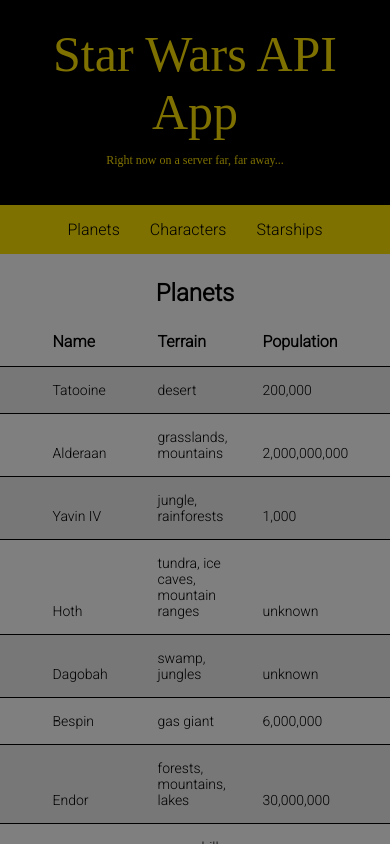
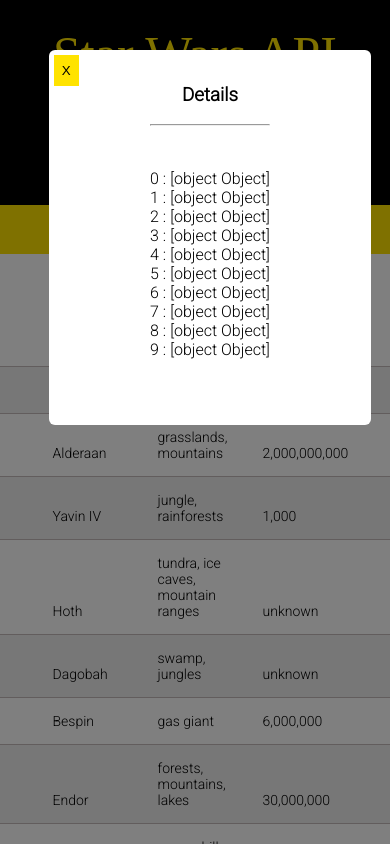
Before and after one commit to Andysimmonsisme/Star-Wars-API-App, an Angular app: page / in a window 390 px wide. Shown: the top 844 px of the page. Built offline with nearby package versions, Linux system fonts and the light colour scheme; a web font is replaced by a local one.

Commit message:
more work on modal (unfinished)

```diff
--- a/src/app/_base.scss
+++ /dev/null
@@ -1,5 +0,0 @@
-%list-text {
-  float: left;
-  padding: 15px;
-}
-$primary: #ffe300;
--- a/src/category-details/category-details.component.html
+++ b/src/category-details/category-details.component.html
@@ -19,7 +19,7 @@
 <div id="modal">
   <button class="btn close" (click)="closeModal()">X</button>
   <div class="modal-text">
-    <div><strong>Details</strong></div>
+    <h3>Details</h3>
     <hr />
     <br />
     <ul>
--- a/src/category-details/category-details.component.scss
+++ b/src/category-details/category-details.component.scss
@@ -1,5 +1,9 @@
+$primary: #ffe300;
+$secondary: #000;
+$tertiary: #c2ab00;
+
 %grid-row-border {
-  border-bottom: 1px solid #000;
+  border-bottom: 1px solid $secondary;
 }
 
 %grid-row-even {
@@ -9,6 +13,18 @@
 %grid-row-even-hover {
   background-color: #ddd;
   cursor: pointer;
+}
+
+h3 {
+  text-align: center;
+}
+
+ul {
+  padding: 0;
+}
+
+li {
+  list-style-type: none;
 }
 
 .grid {
@@ -68,6 +84,7 @@
   width: 75%;
   left: 12.5%;
   padding: 15px;
+  top: 50px;
   opacity: 1;
   margin: auto;
   position: fixed;
@@ -83,6 +100,40 @@
   margin-bottom: 35px;
 }
 
+button.close {
+  position: absolute;
+  top: 5px;
+  left: 5px;
+  background-color: $primary;
+  border: none;
+  padding: 8px;
+}
+
+button.close:hover {
+  cursor: pointer;
+  background-color: $tertiary;
+  border: none;
+}
+
+button.close:active {
+  color: $secondary;
+  background-color: $tertiary;
+  border-color: $secondary;
+  outline: 0;
+  box-shadow: 0 0 0 0.25rem rgba(214, 214, 214, 0.5);
+}
+
+::-webkit-scrollbar {
+  -webkit-appearance: none;
+  width: 7px;
+}
+
+::-webkit-scrollbar-thumb {
+  border-radius: 4px;
+  background-color: rgba(0, 0, 0, 0.5);
+  box-shadow: 0 0 1px rgba(255, 255, 255, 0.5);
+}
+
 @media only screen and (max-width: 480px) {
   .grid {
     min-width: 250px;
@@ -92,7 +143,7 @@
 
   .header-outer,
   .row-outer {
-    border-bottom: 1px solid #000;
+    border-bottom: 1px solid rgb(196, 186, 186);
   }
 
   .row-outer:nth-child(even) {
```
